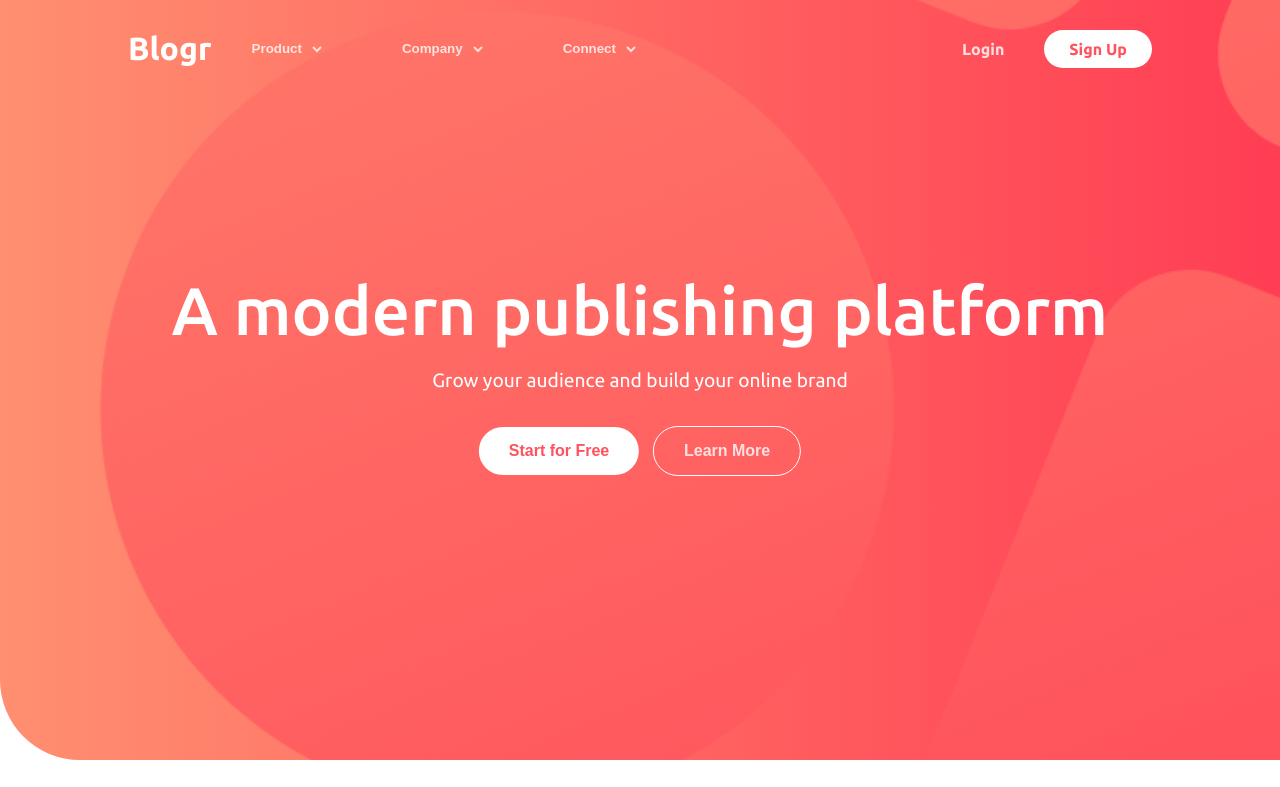
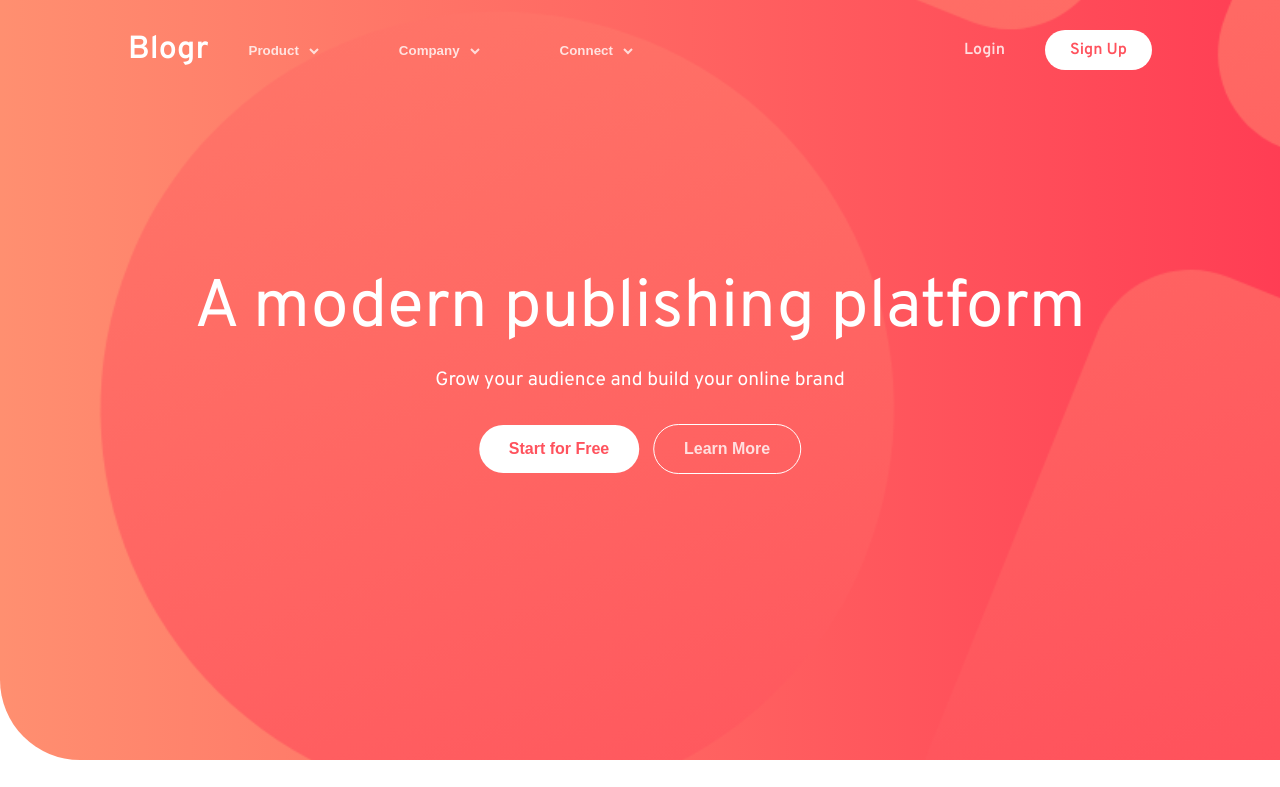
Before and after one commit to fazar301/Blogr-challenges, a plain HTML site: page blogr-landing-page-main/index.html in a window 1280 px wide. Shown: the top 787 px of the page. Drawn offline with Linux system fonts and the light colour scheme.

Commit message:
Add files via upload

```diff
--- a/blogr-landing-page-main/css/style.css
+++ b/blogr-landing-page-main/css/style.css
@@ -6,7 +6,7 @@
 body{
     /* color: hsl(0, 0%, 100%) */
     overflow-x: hidden;
-    font-family: 'Ubuntu', sans-serif;
+    font-family: 'Overpass', sans-serif;
 }
 
 
--- a/blogr-landing-page-main/index.html
+++ b/blogr-landing-page-main/index.html
@@ -7,6 +7,9 @@
   <!-- Google Font -->
   <link rel="preconnect" href="https://fonts.gstatic.com">
   <link href="https://fonts.googleapis.com/css2?family=Ubuntu:ital,wght@0,300;0,400;0,500;0,700;1,300;1,400;1,500;1,700&display=swap" rel="stylesheet">
+
+  <link rel="preconnect" href="https://fonts.gstatic.com">
+  <link href="https://fonts.googleapis.com/css2?family=Overpass:wght@100;200;300;400;600;700;800;900&display=swap" rel="stylesheet">
 
 
   <link rel="icon" type="image/png" sizes="32x32" href="./images/favicon-32x32.png">
```
